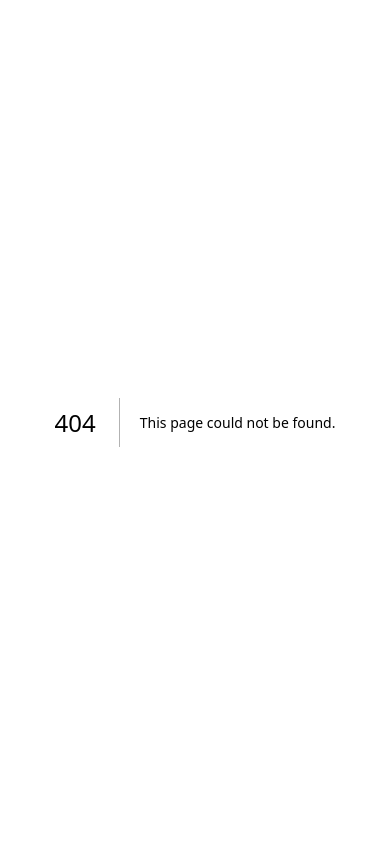
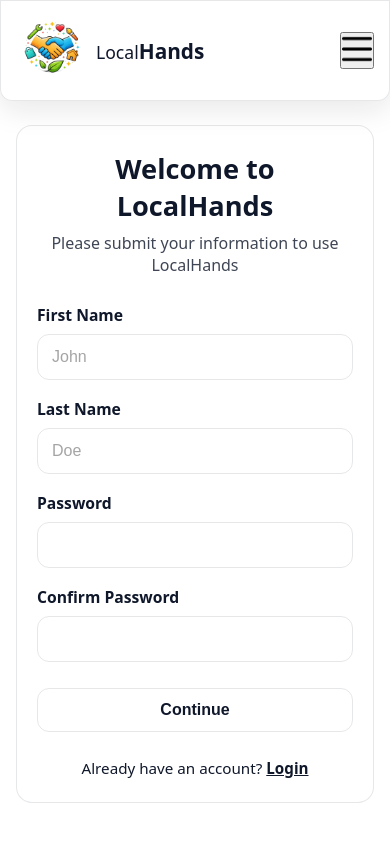
Before and after one commit to NeelBhavsar1/LocalHands, a Next.js app: page /signup in a window 390 px wide. Before the commit this address had no page. Built offline with nearby package versions, Linux system fonts and the light colour scheme.

Commit message:
sign up page + mobile res

```diff
--- /dev/null
+++ b/src/app/signup/page.js
@@ -0,0 +1,64 @@
+"use client";
+
+import React from 'react'
+import styles from './page.module.css'
+import HomeNavBar from '@/components/HomeNavBar/HomeNavBar'
+import Link from 'next/link';
+
+export default function page() {
+
+    const submitForm = (e) => {
+        e.preventDefault();
+        console.log("Form submitted!");
+    }
+
+  return (
+    <div className={styles.wrapper}>
+        <HomeNavBar />
+
+        <div className={styles.main}>
+            <div className={styles.card}>
+
+                <div className={styles.header}>
+                    <h1>Welcome to LocalHands</h1>
+                    <p>Please submit your information to use LocalHands</p>
+                </div>
+
+                <form name="signup-form" className={styles.signUpForm} onSubmit={submitForm}>
+
+                    <label htmlFor='fname'>First Name
+                        <input type='text' id='fname' name='fname' required placeholder='John' autoComplete='name' />
+                    </label>
+
+                    <label htmlFor='lname'>Last Name
+                        <input type='text' id='lname' name='lname' required placeholder='Doe' />
+                    </label>
+
+                    <label htmlFor='password'>Password
+                        <input type='password' id='password' name='password' required/>
+                    </label>
+
+                    <label htmlFor='confirmPassword'>Confirm Password
+                        <input type='password' id='password2' name='password2' required/>
+                    </label>
+
+                    <button type='submit' className={styles.submitForm}>
+                        Continue
+                    </button>
+
+                    <p className={styles.goToLogin}>
+                        Already have an account?{" "}
+                        <Link href="/login">Login</Link>
+                    </p>
+
+
+                </form>
+
+            </div>
+        </div>
+
+
+
+    </div>
+  )
+}
--- /dev/null
+++ b/src/app/signup/page.module.css
@@ -0,0 +1,132 @@
+.wrapper {
+    min-height: 100vh;
+    background: var(--background);
+    color: var(--text);
+}
+
+.main {
+    display: flex;
+    justify-content: center;
+    align-items: center;
+    padding: 40px 20px 60px;
+}
+
+.card {
+    width: 100%;
+    max-width: 430px;
+    padding: 32px;
+    border: 1px solid var(--border);
+    border-radius: 20px;
+    background: var(--navbarbackgroundcolor);
+    box-shadow: 0 10px 30px rgba(0, 0, 0, 0.08);
+}
+
+.header {
+    text-align: center;
+    margin-bottom: 28px;
+}
+
+.header h1 {
+    margin: 0 0 8px 0;
+    font-size: 2rem;
+    font-weight: 700;
+}
+
+.header p {
+    margin: 0;
+    font-size: 1rem;
+    color: var(--text);
+    opacity: 0.8;
+}
+
+.signUpForm {
+    display: flex;
+    flex-direction: column;
+    gap: 18px;
+}
+
+.signUpForm label {
+    display: flex;
+    flex-direction: column;
+    gap: 8px;
+    font-size: 0.98rem;
+    font-weight: 600;
+}
+
+.signUpForm input {
+    width: 100%;
+    padding: 13px 14px;
+    border-radius: 12px;
+    border: 1px solid var(--border);
+    background-color: transparent;
+    color: var(--text);
+    font-size: 1rem;
+    outline: none;
+    box-sizing: border-box;
+    transition: border-color 0.2s ease, box-shadow 0.2s ease;
+}
+
+.signUpForm input::placeholder {
+    opacity: 0.65;
+}
+
+.signUpForm input:focus {
+    border-color: var(--text);
+    box-shadow: 0 0 0 3px rgba(100, 100, 100, 0.15);
+}
+
+.submitForm {
+    width: 100%;
+    padding: 12px 16px;
+    color: var(--text);
+    border: 1.5px solid var(--border);
+    border-radius: 12px;
+    font-size: 1rem;
+    font-weight: 600;
+    background-color: transparent;
+    cursor: pointer;
+    transition: transform 120ms ease-in-out, background-color 120ms ease-in-out;
+    margin-top: 8px;
+}
+
+.submitForm:hover {
+    transform: translateY(-2px);
+}
+
+.submitForm:active {
+    transform: translateY(0);
+}
+
+.goToLogin {
+    text-align: center;
+    margin: 8px 0 0 0;
+    font-size: 0.95rem;
+}
+
+.goToLogin a {
+    text-decoration: underline;
+    color: var(--text);
+    font-weight: 600;
+}
+
+@media (max-width: 768px) {
+    .main {
+        padding: 24px 16px 40px;
+        align-items: flex-start;
+    }
+
+    .card {
+        max-width: 100%;
+        padding: 24px 20px;
+        border-radius: 16px;
+        box-shadow: none;
+    }
+
+    .header h1 {
+        font-size: 1.7rem;
+    }
+
+    .goToLogin {
+        font-size: 0.95rem;
+    }
+}
```
